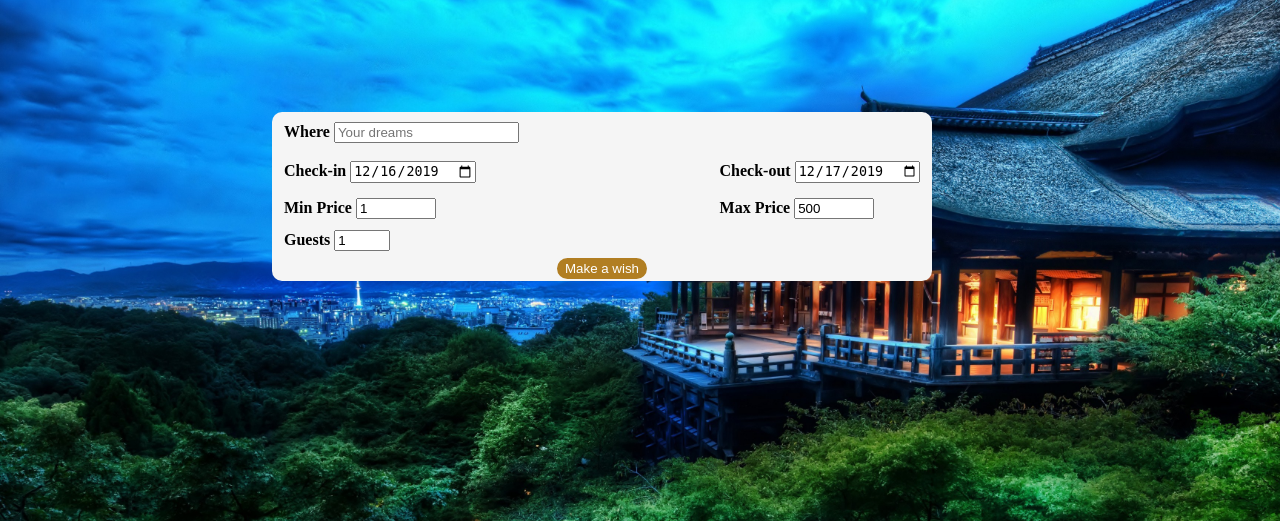
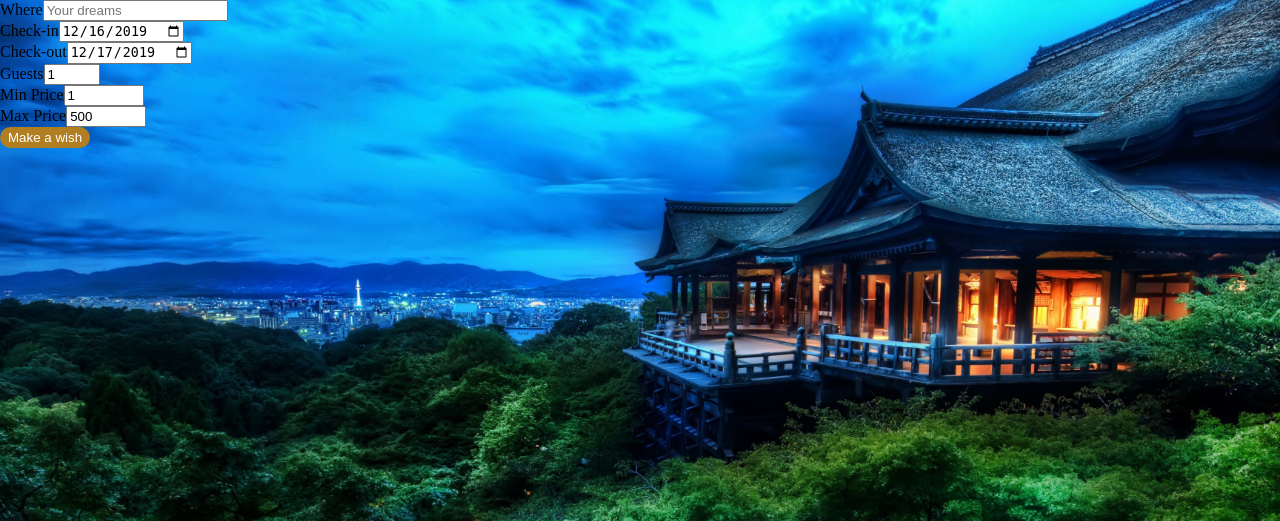
Before and after one commit to torrinheira/LTW, a PHP site: page / in a window 1280 px wide. Shown: the part 84-605 px from the top of the page. Run offline with PHP 8.4, Linux system fonts and the light colour scheme; data that the repository does not hold is empty.

Commit message:
Working on search forms

```diff
--- a/css/common.css
+++ b/css/common.css
@@ -106,7 +106,7 @@ i {
 }
 
 
-/* search */
+/*
 .search{
     display: grid;
     background-color:aqua;
@@ -128,8 +128,10 @@ i {
 }
 
 
+
 /*  FIXME: change this to a page specific file  */
 /* profile page */
+
 #info{
     width: 400px;
     margin: auto;
--- a/css/index.css
+++ b/css/index.css
@@ -10,25 +10,15 @@ html {
     background-size: cover;
 }
 
-body > footer {
-    position: fixed;
-    bottom: 0;
-    left: 0;
-}
 
+
+/*
 .search {
     width: 40em;
     background-color: whitesmoke;
     border-radius: 10px;
     margin: 7em 17em;
 }
-/*
-.search > form {
-    display: flex;
-    flex-flow: wrap;
-    align-items: center;
-    justify-content: space-between;
-}*/
 
 .search > form{
     display: grid;
@@ -82,3 +72,11 @@ body > footer {
     color: black;
     font-weight: 600;
 }
+*/
+
+
+body > footer {
+    position: fixed;
+    bottom: 0;
+    left: 0;
+}
--- a/templates/tpl_common.php
+++ b/templates/tpl_common.php
@@ -23,13 +23,13 @@
 <?php function draw_search() { ?>
     <div class="search">
         <form action="../pages/search.php" method="get">
-            <div class="where">Where <input type="search" name ="city" placeholder="Your dreams"></div>
-            <div class="checkin">Check-in <input id="checkin" name="checkin" type="date" value="<?php echo date('Y-m-d');?>"></div>
-            <div class="checkout">Check-out <input id="checkout" name="checkout" type="date" value="<?php echo date('Y-m-d', strtotime('tomorrow'));?>"></div>
-            <div class="guests">Guests <input name="guests" type="number" value="1" min="1" max="20"></div>
-            <div class ="minprice">Min Price <input name="minprice" type="number" value="1" min="1" max="50000"></div>
-            <div class = "maxprice">Max Price <input name="maxprice" type="number" value="500" min="1" max="50000"></div>
-            <div class="submit"> <input type="submit" value="Make a wish"> </div>
+            <div class="form_entry"><label>Where</label><input type="search" name ="city" placeholder="Your dreams"></div>
+            <div class="form_entry"><label>Check-in</label><input id="checkin" name="checkin" type="date" value="<?php echo date('Y-m-d');?>"></div>
+            <div class="form_entry"><label>Check-out</label><input id="checkout" name="checkout" type="date" value="<?php echo date('Y-m-d', strtotime('tomorrow'));?>"></div>
+            <div class="form_entry"><label>Guests</label><input name="guests" type="number" value="1" min="1" max="20"></div>
+            <div class="form_entry"><label>Min Price</label><input name="minprice" type="number" value="1" min="1" max="50000"></div>
+            <div class="form_entry"><label>Max Price</label><input name="maxprice" type="number" value="500" min="1" max="50000"></div>
+            <div><input type="submit" value="Make a wish"></div>
         </form>
     </div>
 <?php } ?>
```
Also changed, not shown: css/search.css (+25 -0 lines).
